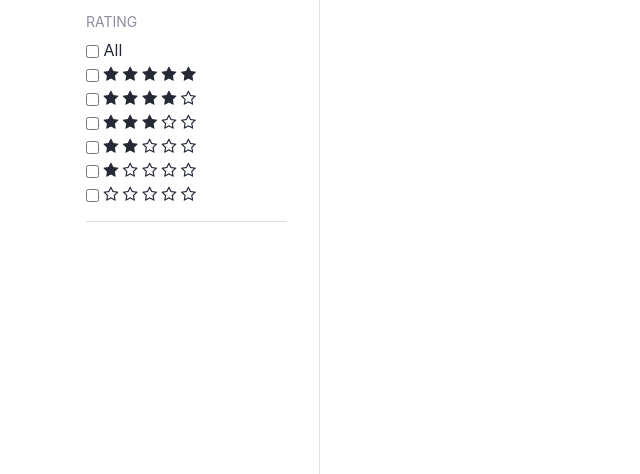
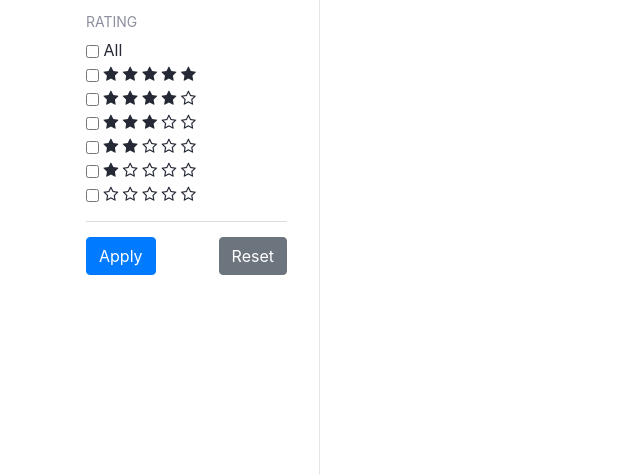
Before and after one commit to tangjon/Build-a-PC-Configuration-Tool, a Django app: template bapccanada/products/templates/cpuBrowse.html in a window 1280 px wide. Shown: the part 294-768 px from the top of the page, without its empty margins (0-640 px from the left). Run offline with Django 3.2, Linux system fonts and the light colour scheme; the template is opened without the code that fills it, so the values that code supplies are empty; some libraries are stand-ins or nearby versions.

Commit message:
- implement reset for checkboxes and slider

```diff
--- a/bapccanada/products/templates/componentBrowse.html
+++ b/bapccanada/products/templates/componentBrowse.html
@@ -15,7 +15,8 @@
                 <div class="filterPanelTitle">PRICE</div>
                 <input class="rangeSliderFilter span2" type="text" value="" data-slider-min="{{ price_range.min }}"
                        data-slider-max="{{ price_range.max }}"
-                       data-slider-step="5" data-slider-value="[{{ price_range.selected_min }},{{ price_range.selected_max }}]"/>
+                       data-slider-step="5"
+                       data-slider-value="[{{ price_range.selected_min }},{{ price_range.selected_max }}]"/>
             </div>
 
             <div class="filterPanel">
@@ -109,6 +110,10 @@
                     </ul>
                 </div>
             {% endfor %}
+            <div class="filterControl">
+                <button type="button" class="btn btn-primary filterApplyButton">Apply</button>
+                <button type="button" class="btn btn-secondary filterResetButton">Reset</button>
+            </div>
 
         </div>
         <div class="browseRightColumn col">
--- a/bapccanada/static/css/categoryBrowse.css
+++ b/bapccanada/static/css/categoryBrowse.css
@@ -64,6 +64,13 @@ ul {
     vertical-align: middle;
 }
 
+.bapc-body-content .filterControl {
+    display: flex;
+    justify-content: space-between;
+    align-content: center;
+    flex-direction: row;
+}
+
 .productStars span:not(:last-child) {
     color: orange;
     font-size: 9px;
```
Also changed, not shown: bapccanada/static/js/FilterAgent.js (+32 -8 lines).
